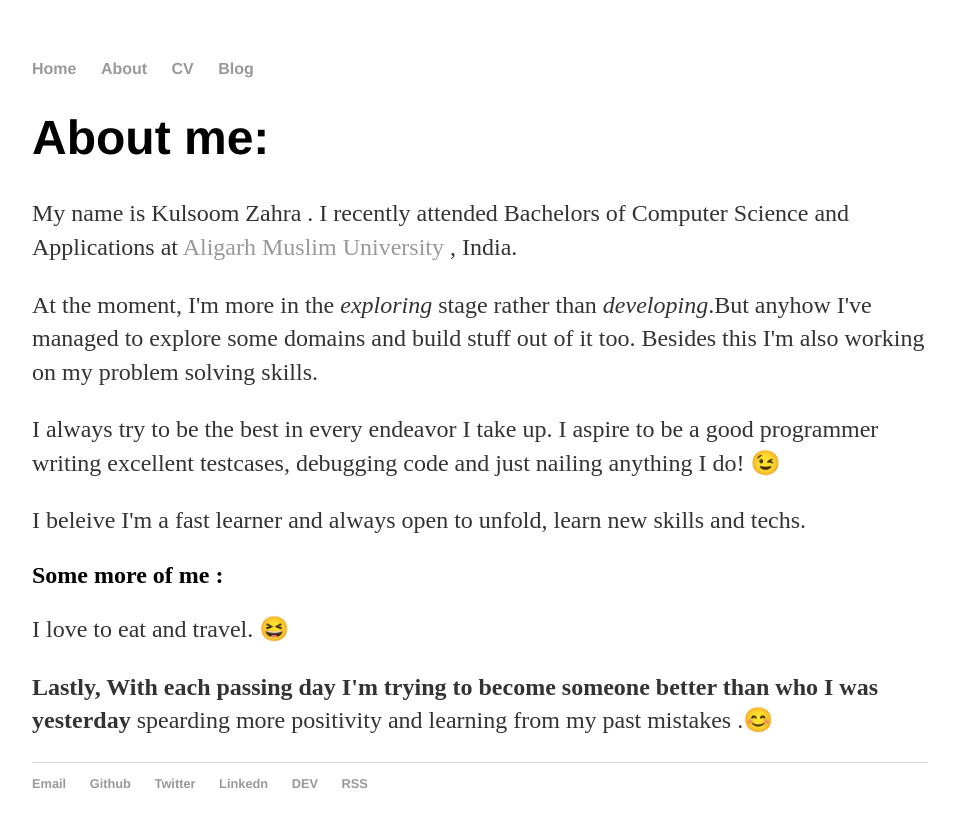
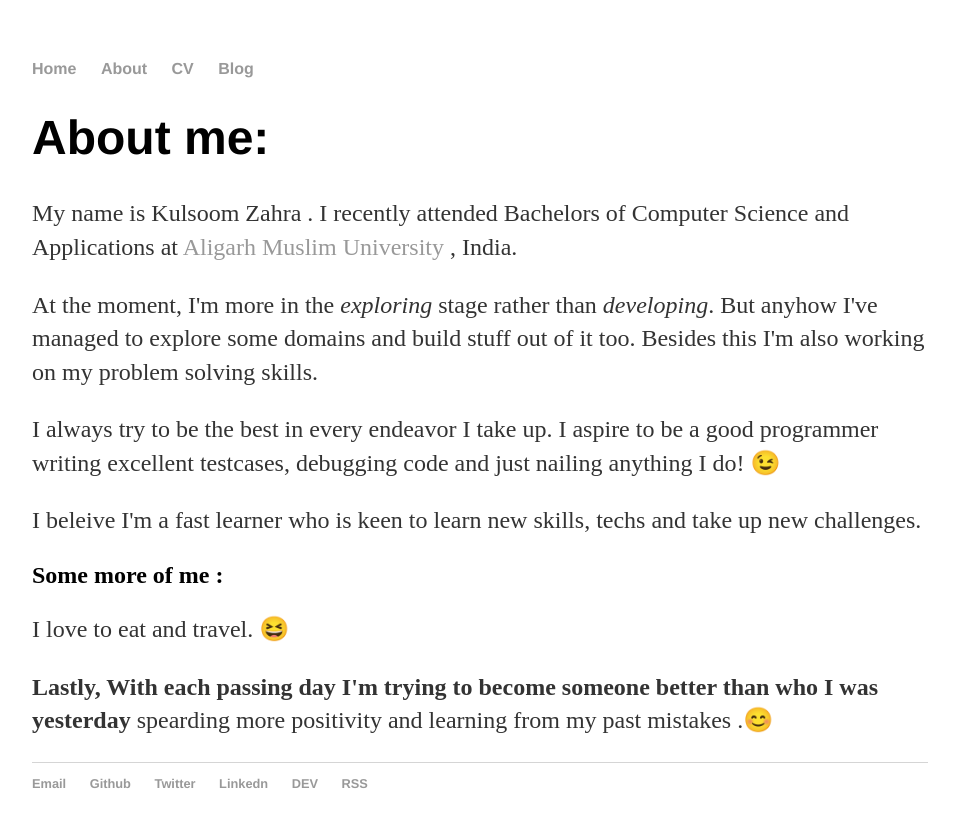
Before and after one commit to kulsoomzahra/kulsoomzahra.github.io, a Jekyll site: the page built from about/index.html, in a window 1280 px wide. Shown: the top 827 px of the page, without its empty margins (160-1119 px from the left). Built offline with Jekyll 4.4.1, drawn with Linux system fonts in a browser that asks for light colours.

Commit message:
Update index.html

```diff
--- a/about/index.html
+++ b/about/index.html
@@ -8,7 +8,7 @@ title: About Me | kulsoomzahra
 			My name is Kulsoom Zahra . I recently attended Bachelors of Computer Science and Applications at <a href="https://www.amu.ac.in"> Aligarh Muslim University </a>, India.
 		</p>
 		<p>
-			At the moment, I'm more in the <em>exploring</em> stage rather than <em>developing</em>.But anyhow I've managed to explore some domains and build stuff out of it too.
+			At the moment, I'm more in the <em>exploring</em> stage rather than <em>developing</em>. But anyhow I've managed to explore some domains and build stuff out of it too.
 
 			Besides this I'm also working on my problem solving skills.
 		</p>
@@ -16,7 +16,7 @@ title: About Me | kulsoomzahra
 		 I always try to be the best in every endeavor I take up. I aspire to be a good programmer writing excellent testcases, debugging code and just nailing anything I do!  &#128521
 		</p>
 		<p>
-		I beleive I'm a fast learner and always open to unfold, learn new skills and techs.
+		I beleive I'm a fast learner who is keen to learn new skills, techs and take up new challenges.
 		</p>
 
 	<h2>Some more of me :</h2>
```
